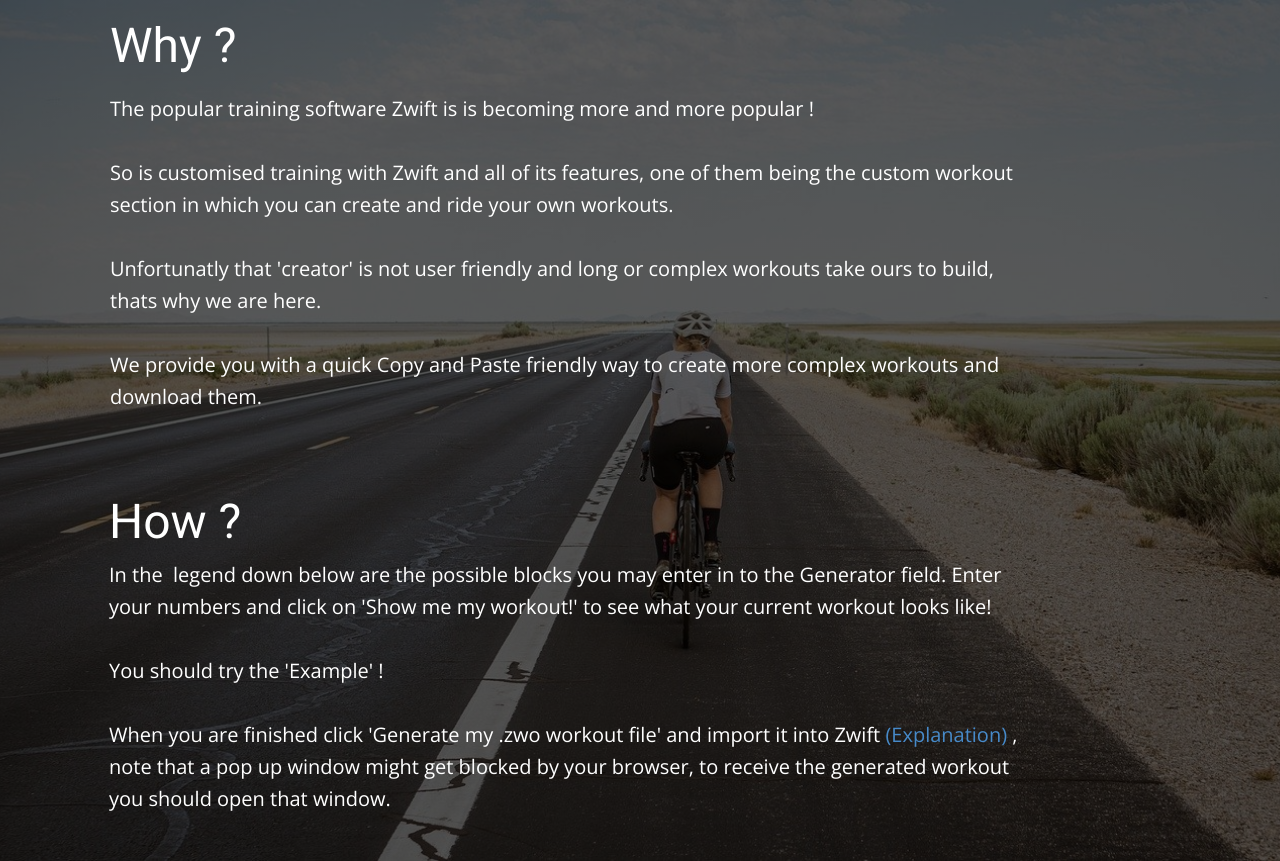
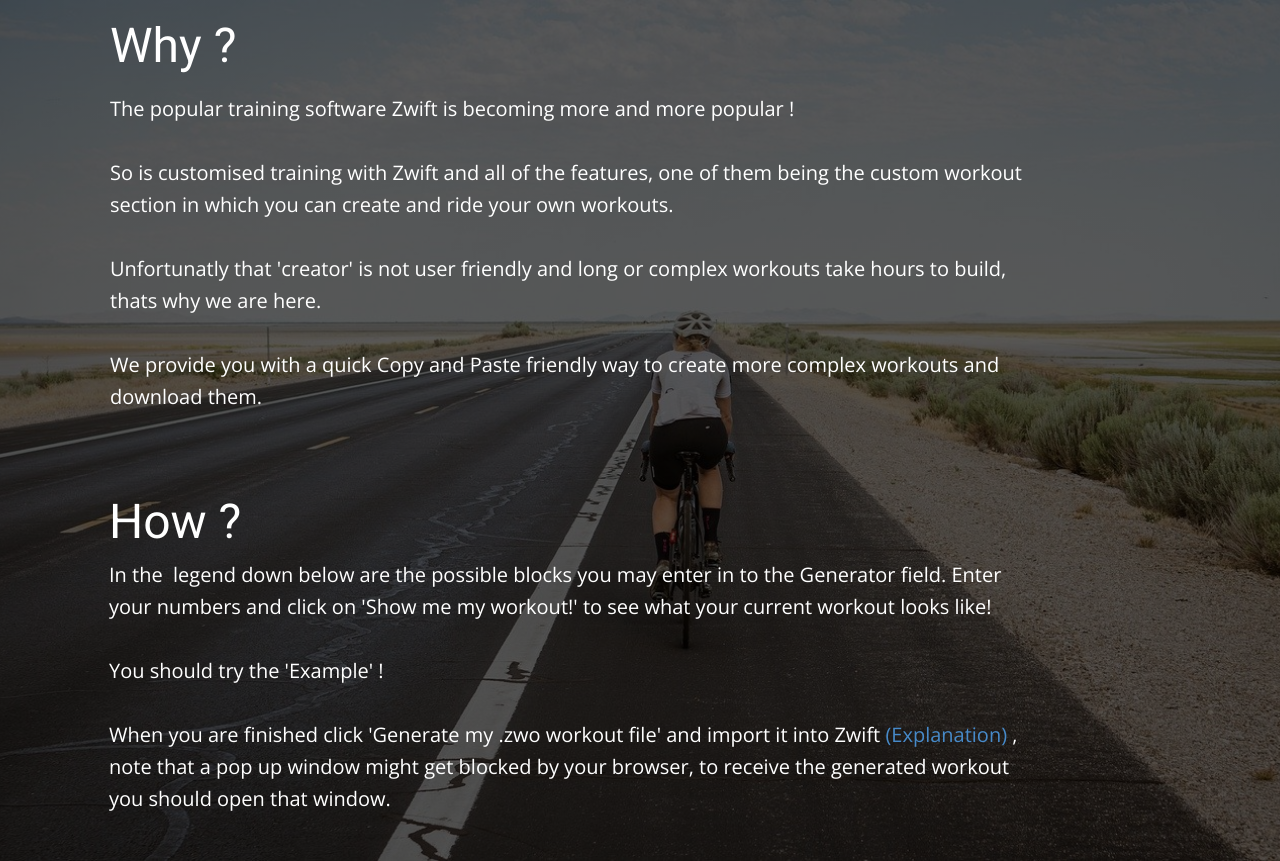
Before and after one commit to Cluckenstein/zwift-python-noteboook, a Flask app: page / in a window 1280 px wide. Shown: the part 127-988 px from the top of the page. Run offline with Flask 2, Linux system fonts and the light colour scheme; some libraries are stand-ins or nearby versions.

Commit message:
spelling

```diff
--- a/src/app/templates/page/index.html
+++ b/src/app/templates/page/index.html
@@ -67,9 +67,9 @@
       <div class="u-clearfix u-sheet u-sheet-1">
         <h1 class="u-text u-text-1">Why ?<br>
         </h1>
-        <p class="u-large-text u-text u-text-font u-text-variant u-text-2">The popular training software Zwift is is becoming more and more popular !<br>
-          <br>So is customised training with Zwift and all of its features, one of them being the custom workout section in which you can create and ride your own workouts.<br>
-          <br>Unfortunatly that 'creator' is not user friendly and long or complex workouts take ours to build, thats why we are here.<br>
+        <p class="u-large-text u-text u-text-font u-text-variant u-text-2">The popular training software Zwift is becoming more and more popular !<br>
+          <br>So is customised training with Zwift and all of the features, one of them being the custom workout section in which you can create and ride your own workouts.<br>
+          <br>Unfortunatly that 'creator' is not user friendly and long or complex workouts take hours to build, thats why we are here.<br>
           <br>We provide you with a quick Copy and Paste friendly way to create more complex workouts and download them.&nbsp;
         </p>
         <h1 class="u-text u-text-3">How ?<br>
@@ -248,11 +248,11 @@
     <section class="u-align-left u-clearfix u-image u-shading u-section-4" id="carousel_b712" data-image-width="1280" data-image-height="853">
       <div class="u-clearfix u-sheet u-sheet-1">
         <h1 class="u-heading-font u-text u-text-default u-title u-text-1">FAQ</h1>
-        <p class="u-large-text u-text u-text-font u-text-variant u-text-2">Q: One of the blocks I defined is not shown in the graph ?<br>A:&nbsp;<span style="font-weight: 400;"> You should check if the spelling aligns with the legend and you did not miss any closing bracket or so, in the&nbsp; text block you must also use the ' correctly. If the problem persists please send an email including a screenshot.</span>
+        <p class="u-large-text u-text u-text-font u-text-variant u-text-2">Q: One of the blocks I defined is not shown in the graph<br>A:&nbsp;<span style="font-weight: 400;"> You should check if the spelling aligns with the legend and you did not miss any closing bracket or so, in the&nbsp; text block you must also use the ' correctly. If the problem persists please send an email including a screenshot.</span>
           <br>
-          <br>Q: Nothing happens when i click generate workout ?<br>A:&nbsp;<span style="font-weight: 400;"> Your browser might block the pop up window in which the download is started (usually seen in the adress bar), you should try to allow that pop up.</span>
+          <br>Q: Nothing happens when i click generate workout<br>A:&nbsp;<span style="font-weight: 400;"> Your browser might block the pop up window in which the download is started (usually seen in the adress bar), you should try to allow that pop up.</span>
           <br>
-          <br>Q: I cannot use the site on my mobile device ?<br>A:&nbsp;<span style="font-weight: 400;"> Unfortunatly we do not support mobile device use at the moment, sorry !</span>
+          <br>Q: I cannot use the site on my mobile device<br>A:&nbsp;<span style="font-weight: 400;"> Unfortunatly we do not support mobile device use at the moment, sorry !</span>
         </p>
       </div>
     </section>
```
